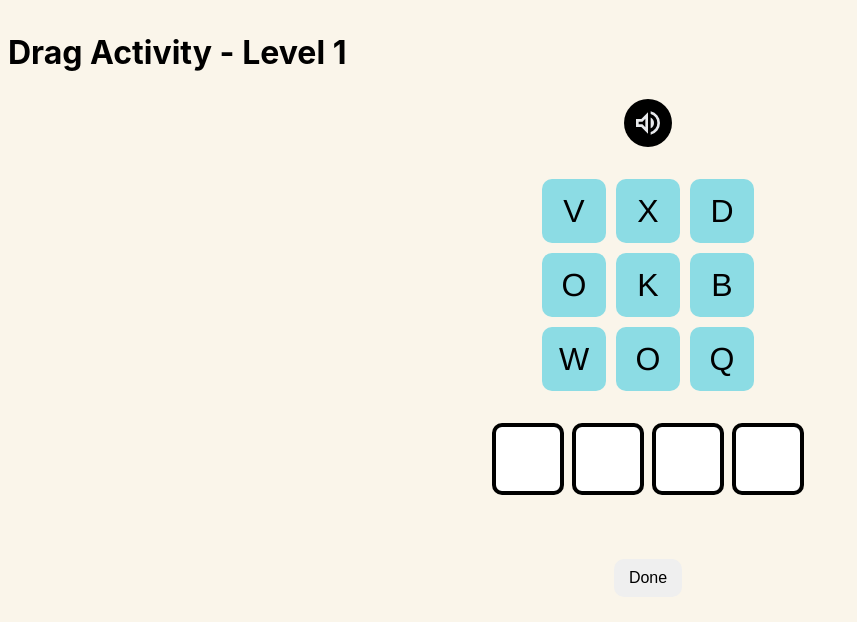
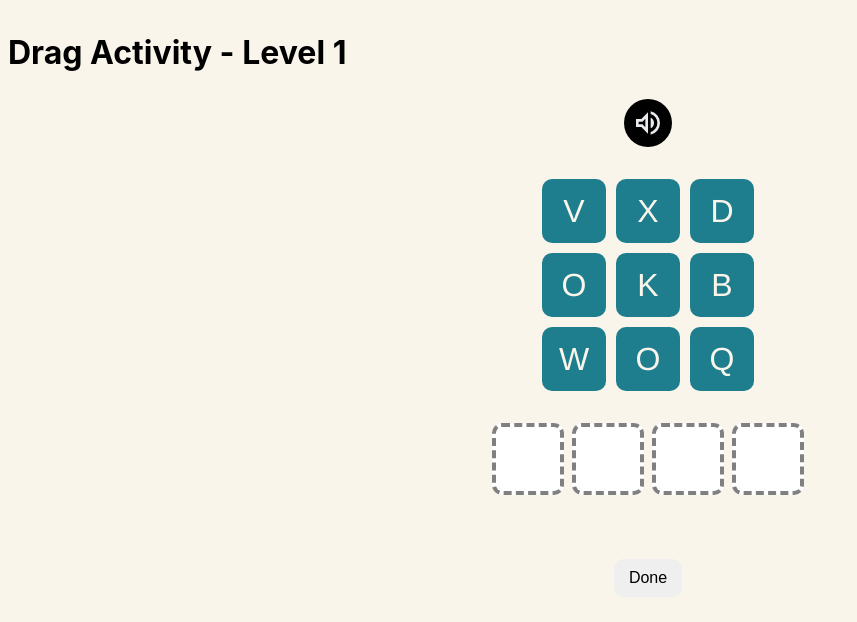
Before and after one commit to ConcernedMotley/CMPT496-Dyslexia-App, a React (Vite) app: page /ateam4/DraggingGame/1 in a window 1280 px wide. Shown: the top 622 px of the page, without its empty margins (0-857 px from the left). Built offline with nearby package versions, Linux system fonts and the light colour scheme.

Commit message:
Css Changes

```diff
--- a/src/components/DraggingGame.jsx
+++ b/src/components/DraggingGame.jsx
@@ -16,6 +16,7 @@ export default function DraggingGame() {
   const [dragOverMessage, setDragOverMessage] = useState("");
   const [boxContents, setBoxContents] = useState(Array(4).fill(''));
   const [popupMessage, setPopupMessage] = useState("");
+  const [boxColors, setBoxColors] = useState(Array(4).fill('')); // New state for box colors
 
   useEffect(() => {
     setCurrentWord(RandomWord()); // Set a new word when the component mounts
@@ -26,6 +27,11 @@ export default function DraggingGame() {
       const newContents = [...prevContents];
       newContents[index] = content;
       return newContents;
+    });
+    setBoxColors(prevColors => {
+      const newColors = [...prevColors];
+      newColors[index] = '#1F7E8E'; // Change color when letter is dropped (lightgreen color code)
+      return newColors;
     });
   };
 
@@ -78,6 +84,7 @@ export default function DraggingGame() {
           maxCount={6}
           boxContents={boxContents}
           updateBoxContent={updateBoxContent}
+          boxColors={boxColors} // Pass the box colors to DroppableBox
         />
         <p>{dragOverMessage}</p> {/* Display drag over message */}
         <button onClick={handleDoneClick}>Done</button>
--- a/src/components/draggingGame/DroppableBox.jsx
+++ b/src/components/draggingGame/DroppableBox.jsx
@@ -1,7 +1,7 @@
 import React from 'react';
 import { useDroppable } from '@dnd-kit/core';
 
-export default function DroppableBox({ count = 4, maxCount = 6, boxContents, updateBoxContent }) {
+export default function DroppableBox({ count = 4, maxCount = 6, boxContents, updateBoxContent, boxColors }) {
   // Max count
   if (count > maxCount) count = maxCount;
 
@@ -14,6 +14,7 @@ export default function DroppableBox({ count = 4, maxCount = 6, boxContents, upd
         boxId={i}
         content={boxContents[i]}
         updateContent={updateBoxContent}
+        color={boxColors[i]}
       />
     );
   }
@@ -21,13 +22,13 @@ export default function DroppableBox({ count = 4, maxCount = 6, boxContents, upd
   return <div className="horizontal-flex">{dropBoxes}</div>;
 }
 
-function DropBox({ boxId, content, updateContent }) {
+function DropBox({ boxId, content, updateContent, color }) {
   const { isOver, setNodeRef } = useDroppable({
     id: `dropBox-${boxId}`,
   });
 
   return (
-    <div className="drop-box" id={boxId} key={boxId} ref={setNodeRef}>
+    <div className="drop-box" id={boxId} key={boxId} ref={setNodeRef} style={{ backgroundColor: color }}>
       {content}
     </div>
   );
--- a/src/styles/DraggingGame.css
+++ b/src/styles/DraggingGame.css
@@ -1,5 +1,5 @@
 :root {
-  --letter-unselected-background: #8CDCE4;
+  --letter-unselected-background: #1F7E8E;
   --letter-selected-background: rgb(205, 249, 253);
 }
 
@@ -25,6 +25,7 @@
 .letter-font {
   font-family: 'Franklin Gothic Medium', 'Arial Narrow', Arial, sans-serif;
   font-size: 32px;
+  color: #F9F5EB;
 }
 
 .drop-box {
@@ -36,7 +37,7 @@
   align-items: center;
   justify-content: center;
   border-radius: 10px;
-  border: 4px solid black;
+  border: 4px dashed grey;
 }
 
 /* Free movement for dragged elements */
```
